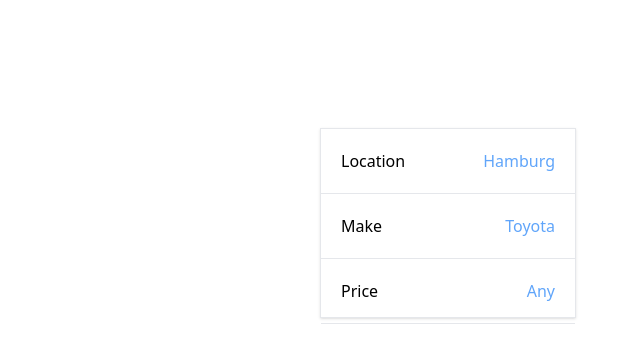
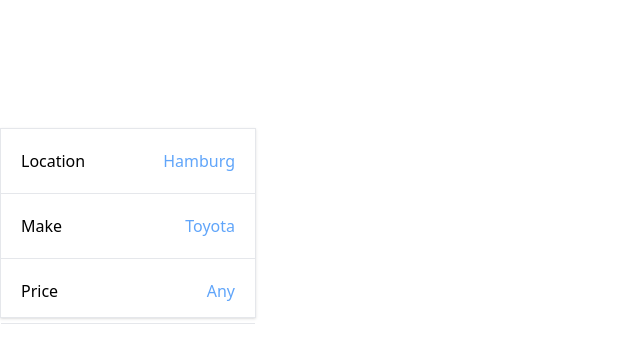
Before and after one commit to dimeloper/cartrader-nuxt, a Nuxt app: page /city/1/car in a window 1280 px wide. Shown: the top 358 px of the page, without its empty margins (0-640 px from the left). Built offline with nearby package versions, Linux system fonts and the light colour scheme.

Commit message:
Define a custom layout.

```diff
--- a/pages/car/[name]-[id].vue
+++ b/pages/car/[name]-[id].vue
@@ -1,13 +1,9 @@
 <template>
   <div>
-    <NavBar />
-    <div
-      class="w-3/5 pb-16 mx-auto mt-4 space-y-4 max-w-7xl xs:px-8 sm:px-10 lg:px-16">
-      <CarDetailHero />
-      <CarDetailAttributes />
-      <CarDetailDescription />
-      <CarDetailContact />
-    </div>
+    <CarDetailHero />
+    <CarDetailAttributes />
+    <CarDetailDescription />
+    <CarDetailContact />
   </div>
 </template>
 
@@ -17,6 +13,8 @@ const route = useRoute();
 useHead({
   title: toTitleCase(route.params.name),
 });
+
+definePageMeta({ layout: 'custom' });
 
 function toTitleCase(str) {
   return str.replace(
--- a/pages/city/[city]/car.vue
+++ b/pages/city/[city]/car.vue
@@ -1,17 +1,15 @@
 <template>
   <div>
-    <div
-      class="w-3/5 pb-16 mx-auto mt-4 space-y-4 max-w-7xl xs:px-8 sm:px-10 lg:px-16">
-      <div class="flex mt-32">
-        <CarSideBar />
-        <NuxtPage />
-      </div>
+    <div class="flex mt-32">
+      <CarSideBar />
+      <NuxtPage />
     </div>
   </div>
 </template>
 
 <script setup>
 const route = useRoute();
+
 useHead({
   title: `${
     route.params.make
@@ -21,6 +19,8 @@ useHead({
     route.params.city,
   )}`,
 });
+
+definePageMeta({ layout: 'custom' });
 
 function toTitleCase(str) {
   return str.replace(
```
